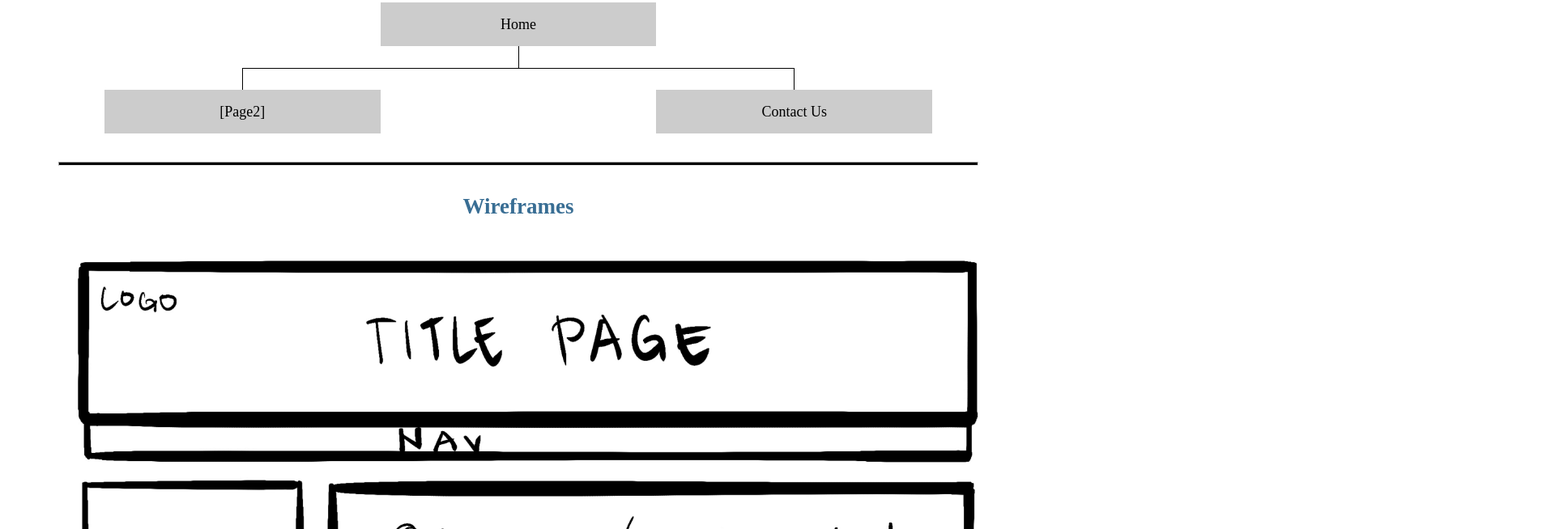
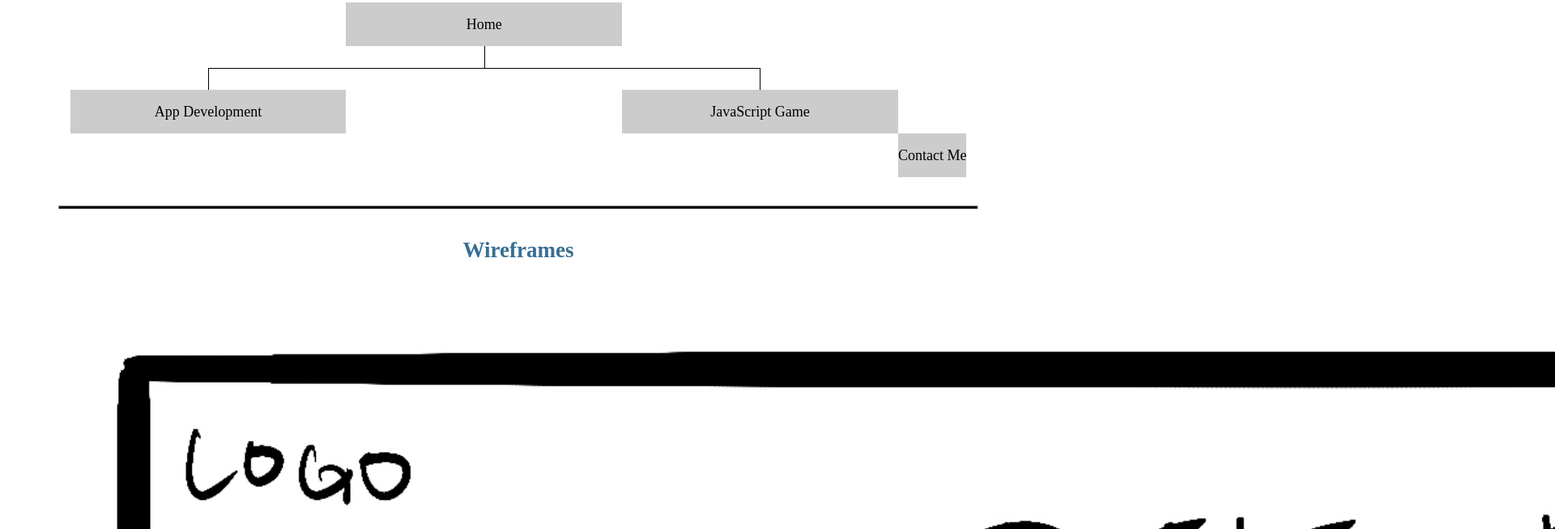
Before and after one commit to isaiahramos604/WDD-130-Winter-2024, a plain HTML site: page Professional-Website/site-plan.html in a window 1280 px wide. Shown: the part 3302-3956 px from the top of the page at 81% size, 1920 px wide, since content can reach past the window. Drawn offline with Linux system fonts and the light colour scheme; a web font is replaced by a local one.

Commit message:
w8 Catchup

```diff
--- a/Professional-Website/Styles/site-plan.css
+++ b/Professional-Website/Styles/site-plan.css
@@ -141,6 +141,9 @@ nav a:hover {
   text-align: center;
 
 }
+
+
+
 .sm-home {
   grid-area: home;
   background-color: #ccc;
@@ -155,6 +158,15 @@ nav a:hover {
   grid-area: page3;
   background-color: #ccc;
   line-height: 3em;
+}
+
+
+.sm-contact {
+  grid-area: contact; /* Placing contact at the end */
+  background-color: #ccc;
+  line-height: 3em;
+  text-align: center;
+  cursor: pointer; /* Add cursor:pointer to change cursor on hover */
 }
 
 .top {
@@ -174,12 +186,6 @@ nav a:hover {
   border-right: 1px solid;
 }
 
-.WireFramePage3 {
+.WireFrames {
   width: 1200px;
-  height: auto;
 }
-
-.WireFramePage2 {
-  width: 1200px;
-  height: auto;
-}
--- a/Professional-Website/site-plan.html
+++ b/Professional-Website/site-plan.html
@@ -98,15 +98,21 @@
       <a href="#">Contact Me</a>
     </nav>
 
+
+
+
+
     <hr />
     <h2>Site Map</h2>
     <div class="sitemap">
       <div class="sm-home">Home</div>
       <div class="sm-page2">
-        [Page2]
+        App Development
         <!-- this page will have a name later -->
       </div>
-      <div class="sm-page3">Contact Us</div>
+      <div class="sm-page3">JavaScript Game</div>
+      <div class="sm-contact">Contact Me</div>
+
 
       <div class="top">&nbsp;</div>
       <div class="left">&nbsp;</div>
@@ -117,10 +123,10 @@
     <!-- Create an additional wireframe for your site. List it here below the Home page wireframe. -->
     <div class="WireFrames">
 
-      <img class="WireFramePage2" src="images/WireFrame Page2-1.png" alt="WireFrame2">
+      <img src="images/WireFrame Page2-1.png" alt="WireFrame2">
 
-      <img class="WireFramePage1" src="images/Home page.png" alt="WireFrame1">
-      <img class="WireFramePage3" src="images/Untitled_Artwork-1.png" alt="WireFrame3">
+      <img  src="images/Home page.png" alt="WireFrame1">
+      <img  src="images/Untitled_Artwork-1.png" alt="WireFrame3">
     </div>
     <h3>Home</h3>
 
```
